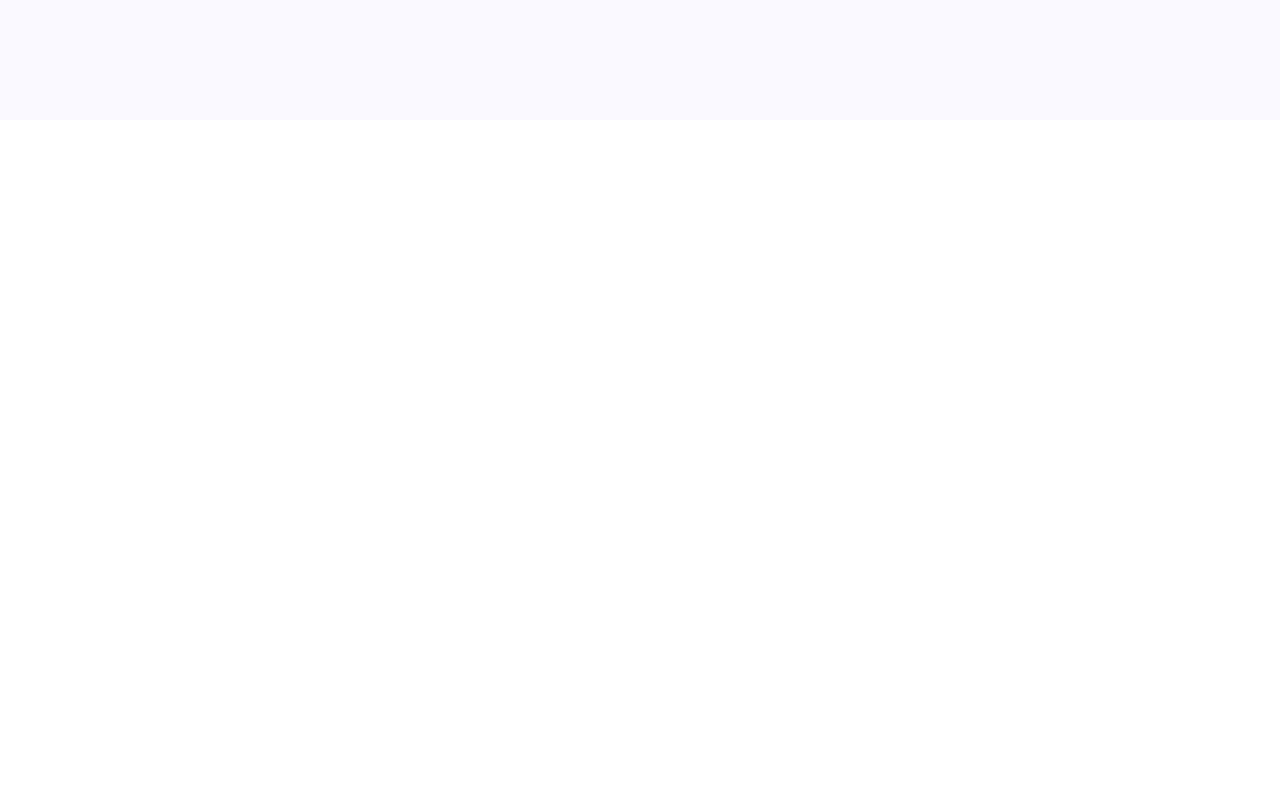
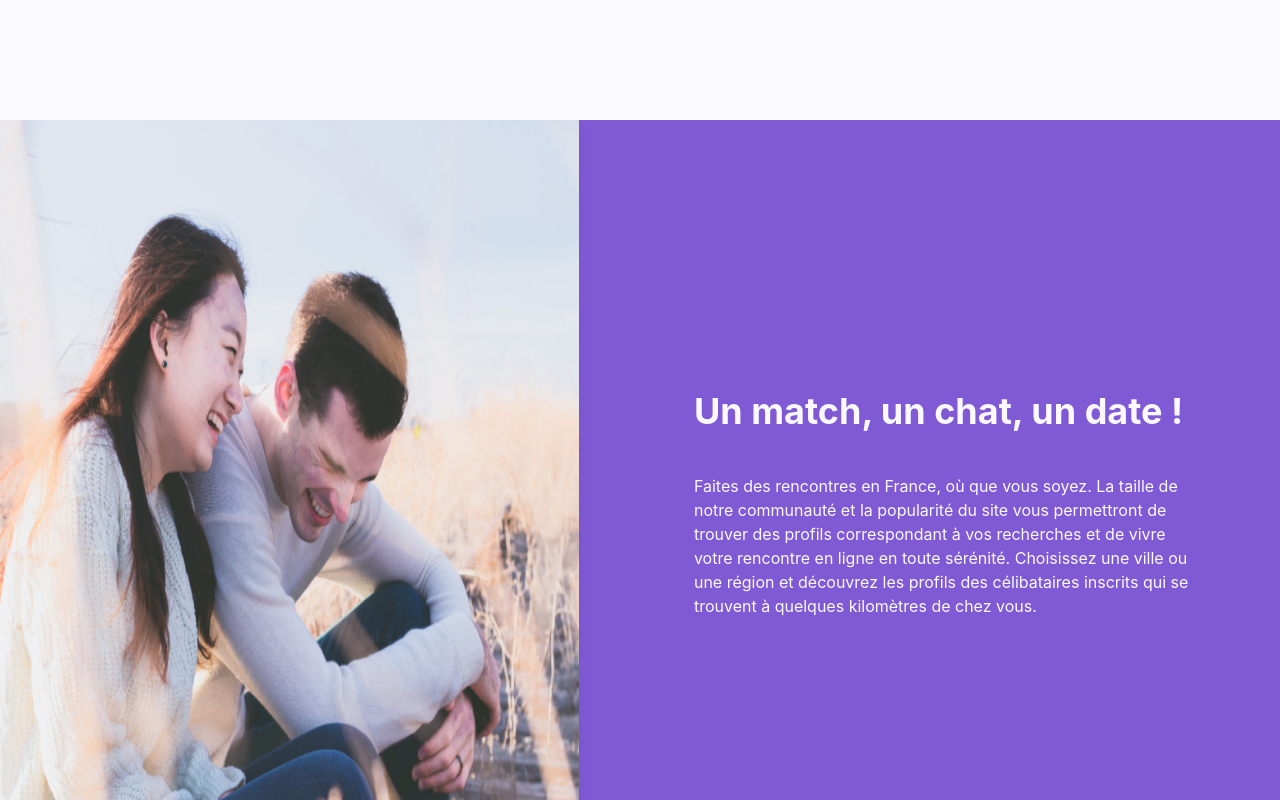
Before and after one commit to Gagl08/projet-web4, a Next.js app: page / in a window 1280 px wide. Shown: the part 680-1480 px from the top of the page. Built offline with nearby package versions, Linux system fonts and the light colour scheme.

Commit message:
Create Home Presentation

```diff
--- /dev/null
+++ b/src/components/layout/Home/HomePresentation.tsx
@@ -0,0 +1,47 @@
+import {
+  Box,
+  Flex,
+  Heading,
+  Image,
+  Text,
+} from "@chakra-ui/react";
+
+export default function HomeHero() {
+
+  const RightSide = () => (
+    <Flex justify={"center"} direction={"column"} flexBasis={"100%"} px={75}>
+      <Heading mb={"2.5rem"} style={{color:'#FAF9FF'}}>Un match, un chat, un date ! </Heading>
+      <Text mb={"2rem"} style={{color:'#FAF9FF'}}>
+        Faites des rencontres en France, où que vous soyez.
+        La taille de notre communauté et la popularité du site vous permettront de trouver des profils correspondant
+        à vos recherches et de vivre votre rencontre en ligne en toute sérénité. Choisissez une ville ou une région et
+        découvrez les profils des célibataires inscrits qui se trouvent à quelques kilomètres de chez vous.
+      </Text>
+    </Flex>
+  );
+
+  const LeftSide = () => (
+    <Box flexBasis={"100%"}>
+      <Image
+        boxShadow={"lg"}
+        minH={"100vh"}
+        src={"/couple_funny.png"}
+        alt="funny couple"
+      />
+    </Box>
+  );
+
+  return (
+    <Flex
+      bg={"#805AD5"}
+      minH={"100vh"}
+      align={"center"}
+      justify={"center"}
+    >
+      <Flex gap={10}>
+        <LeftSide />
+        <RightSide />
+      </Flex>
+    </Flex>
+  );
+}
--- a/src/pages/index.tsx
+++ b/src/pages/index.tsx
@@ -2,6 +2,8 @@ import Head from 'next/head';
 import Navbar from '@/components/Navbar';
 import {Box, Image} from '@chakra-ui/react';
 import HomeHero from '@/components/layout/Home/HomeHero';
+import HomePresentation from '@/components/layout/Home/HomePresentation';
+
 
 export default function Home() {
   return (
@@ -15,6 +17,7 @@ export default function Home() {
 
         <Navbar/>
         <HomeHero/>
+        <HomePresentation/>
 
         <Box minH={'100vh'}>
         </Box>
```
Also changed, not shown: public/couple_funny.png (added), 1 other file (tests, documents, lock files or other folders).
